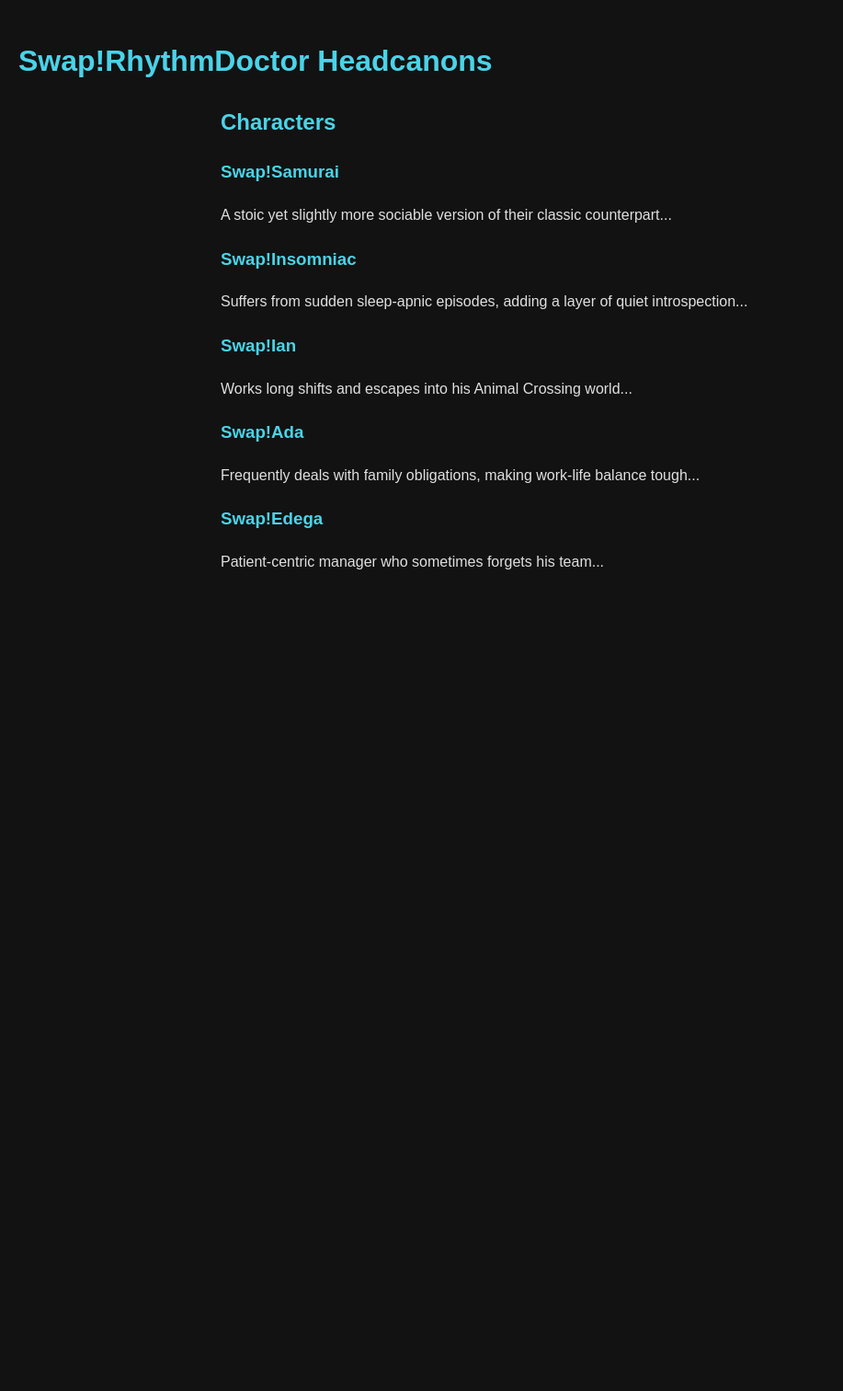
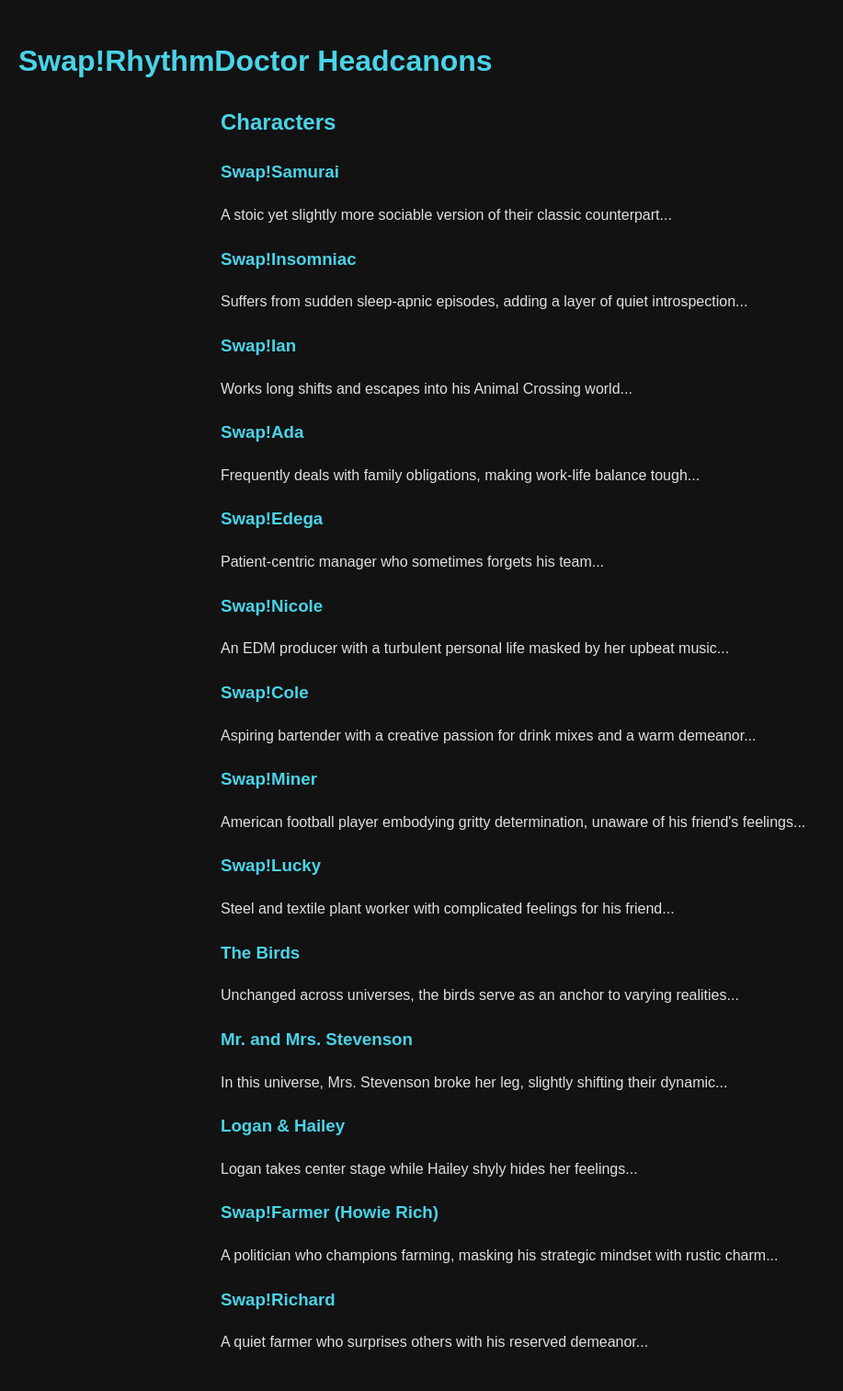
Before and after one commit to ArchooD2/Swap-RhythmDoctor, a Jekyll site: the page index.html, which Jekyll copies as it is, in a window 1280 px wide. Shown: the whole page at 92% size, without its empty margins (0-917 px from the left). Built offline with Jekyll 4.4.1, drawn with Linux system fonts in a browser that asks for light colours; before the commit the page ends 900 px from its top, so only the background shows below that.

Commit message:
Update index.html with new characters

```diff
--- a/index.html
+++ b/index.html
@@ -1,4 +1,3 @@
-
 <!DOCTYPE html>
 <html lang="en">
 <head>
@@ -35,7 +34,42 @@
                     <h3><a href="./edega">Swap!Edega</a></h3>
                     <p>Patient-centric manager who sometimes forgets his team...</p>
                 </li>
-                <!-- Add more characters here -->
+                <li>
+                    <h3><a href="./nicole">Swap!Nicole</a></h3>
+                    <p>An EDM producer with a turbulent personal life masked by her upbeat music...</p>
+                </li>
+                <li>
+                    <h3><a href="./cole">Swap!Cole</a></h3>
+                    <p>Aspiring bartender with a creative passion for drink mixes and a warm demeanor...</p>
+                </li>
+                <li>
+                    <h3><a href="./miner">Swap!Miner</a></h3>
+                    <p>American football player embodying gritty determination, unaware of his friend's feelings...</p>
+                </li>
+                <li>
+                    <h3><a href="./lucky">Swap!Lucky</a></h3>
+                    <p>Steel and textile plant worker with complicated feelings for his friend...</p>
+                </li>
+                <li>
+                    <h3><a href="./birds">The Birds</a></h3>
+                    <p>Unchanged across universes, the birds serve as an anchor to varying realities...</p>
+                </li>
+                <li>
+                    <h3><a href="./stevenson">Mr. and Mrs. Stevenson</a></h3>
+                    <p>In this universe, Mrs. Stevenson broke her leg, slightly shifting their dynamic...</p>
+                </li>
+                <li>
+                    <h3><a href="./logan_hailey">Logan & Hailey</a></h3>
+                    <p>Logan takes center stage while Hailey shyly hides her feelings...</p>
+                </li>
+                <li>
+                    <h3><a href="./farmer">Swap!Farmer (Howie Rich)</a></h3>
+                    <p>A politician who champions farming, masking his strategic mindset with rustic charm...</p>
+                </li>
+                <li>
+                    <h3><a href="./richard">Swap!Richard</a></h3>
+                    <p>A quiet farmer who surprises others with his reserved demeanor...</p>
+                </li>
             </ul>
         </section>
     </main>
```
